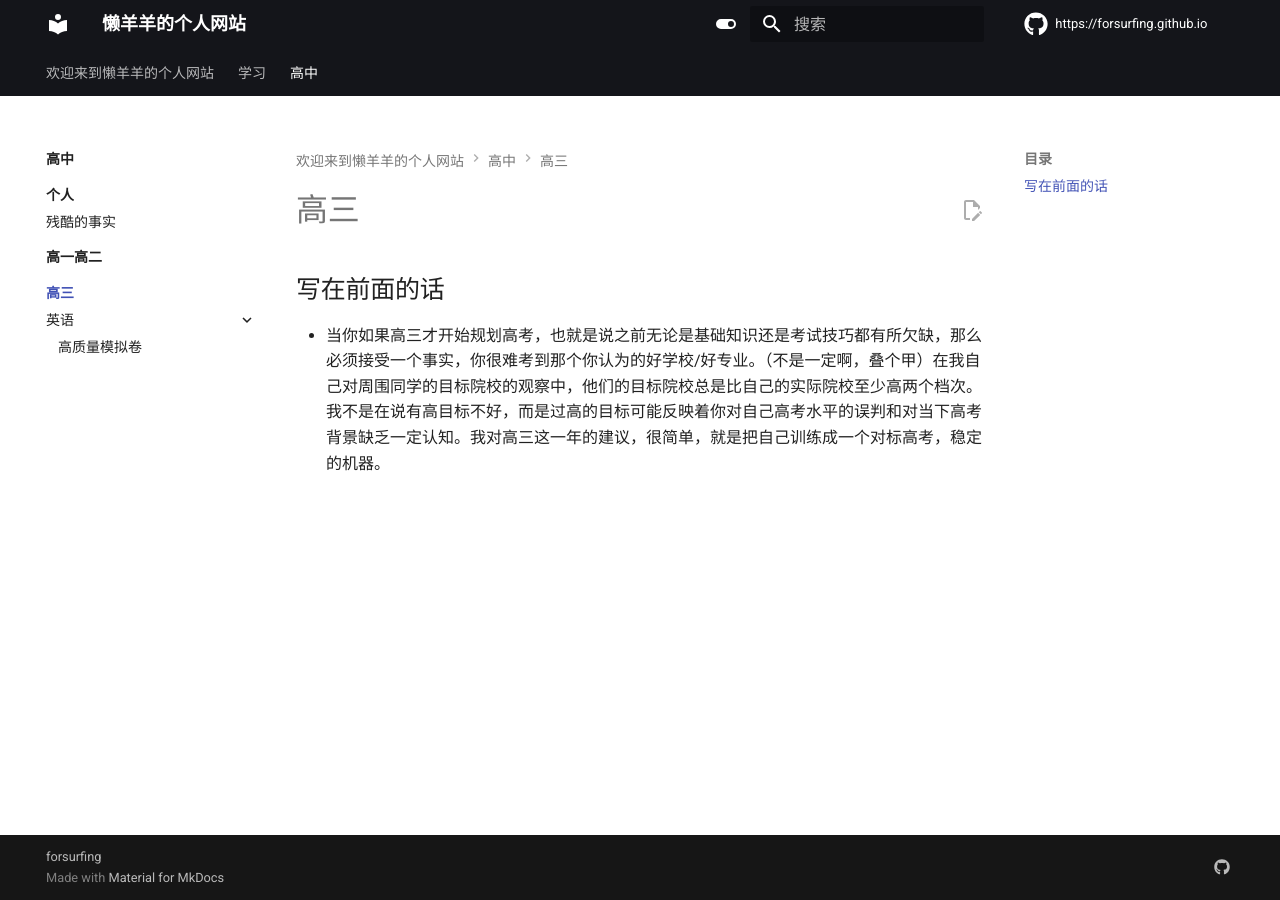
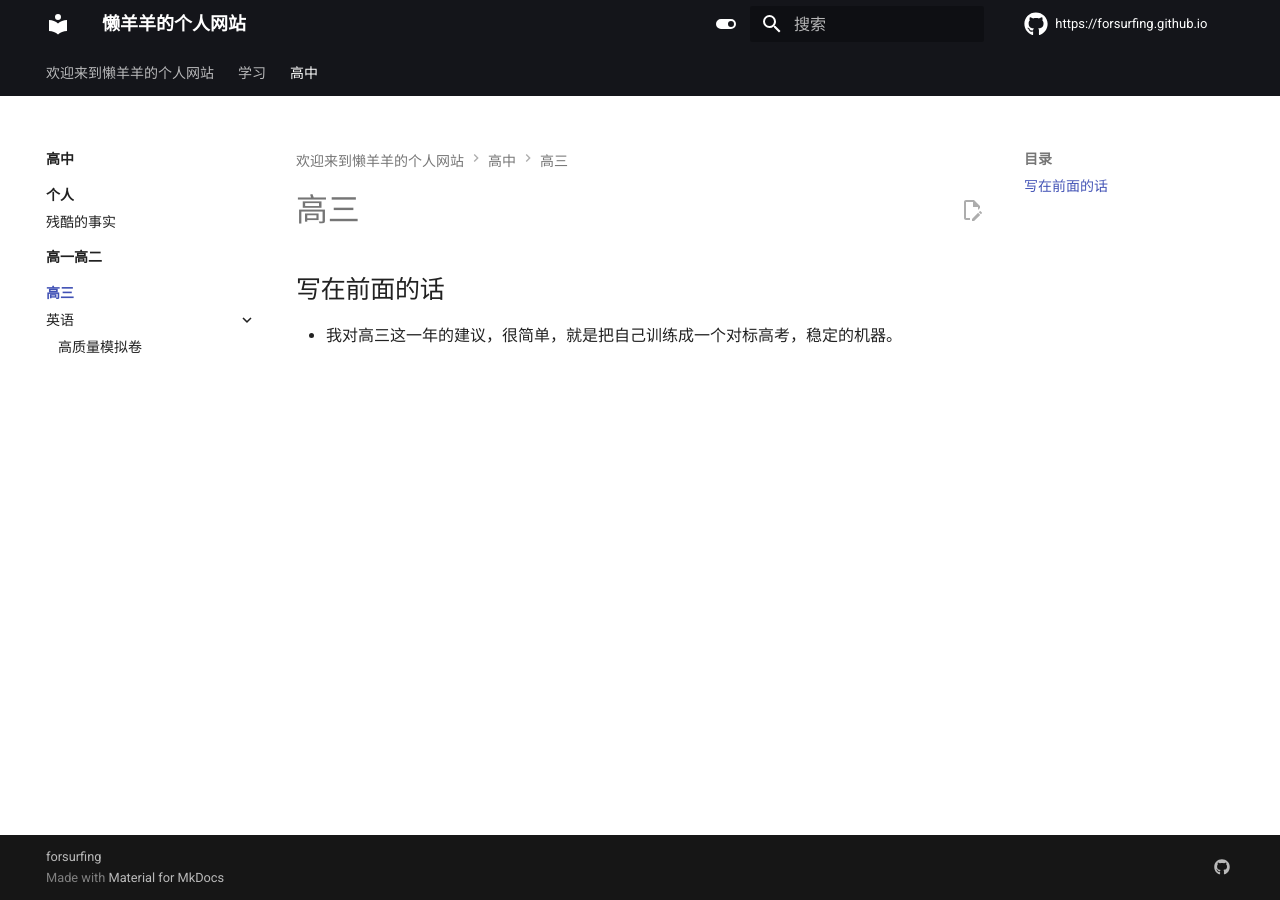
Before and after one commit to forsurfing/forsurfing.github.io, an MkDocs documentation site: the page built from docs/高中/高三/index.md, in a window 1280 px wide. Built offline with MkDocs 1.6.1 and Material for MkDocs 9.7.7, drawn with Linux system fonts in a browser that asks for light colours; nearby versions of some CDN libraries; library files that are not in the unit come from our copies; comment, search, counter and statistics services are not loaded.

Commit message:
Update index.md

```diff
--- a/docs/高中/高三/index.md
+++ b/docs/高中/高三/index.md
@@ -1,4 +1,6 @@
 # 高三
 
+
 ## 写在前面的话
-  - 当你如果高三才开始规划高考，也就是说之前无论是基础知识还是考试技巧都有所欠缺，那么必须接受一个事实，你很难考到那个你认为的好学校/好专业。（不是一定啊，叠个甲）在我自己对周围同学的目标院校的观察中，他们的目标院校总是比自己的实际院校至少高两个档次。我不是在说有高目标不好，而是过高的目标可能反映着你对自己高考水平的误判和对当下高考背景缺乏一定认知。我对高三这一年的建议，很简单，就是把自己训练成一个对标高考，稳定的机器。
+
+  - 我对高三这一年的建议，很简单，就是把自己训练成一个对标高考，稳定的机器。
```
